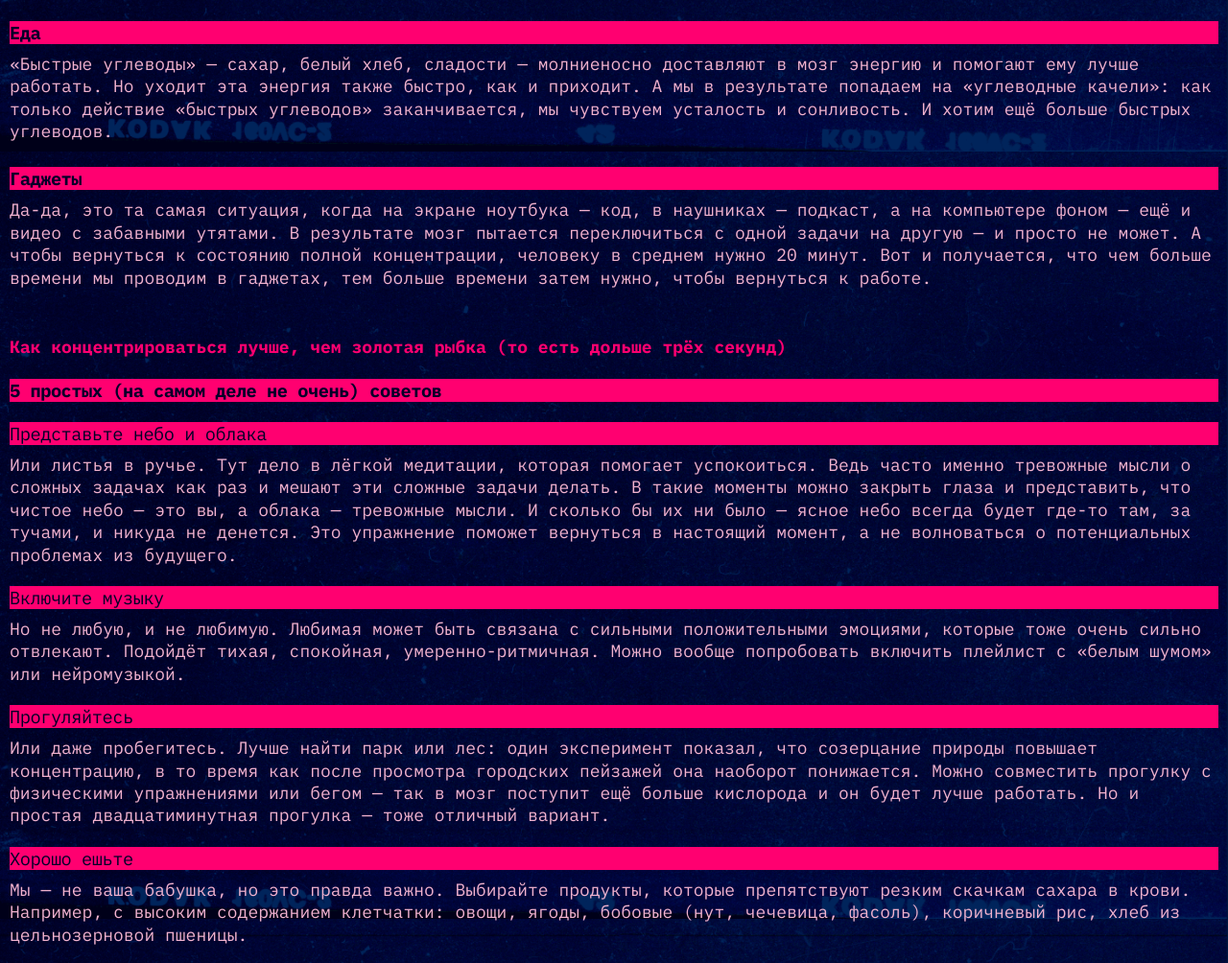
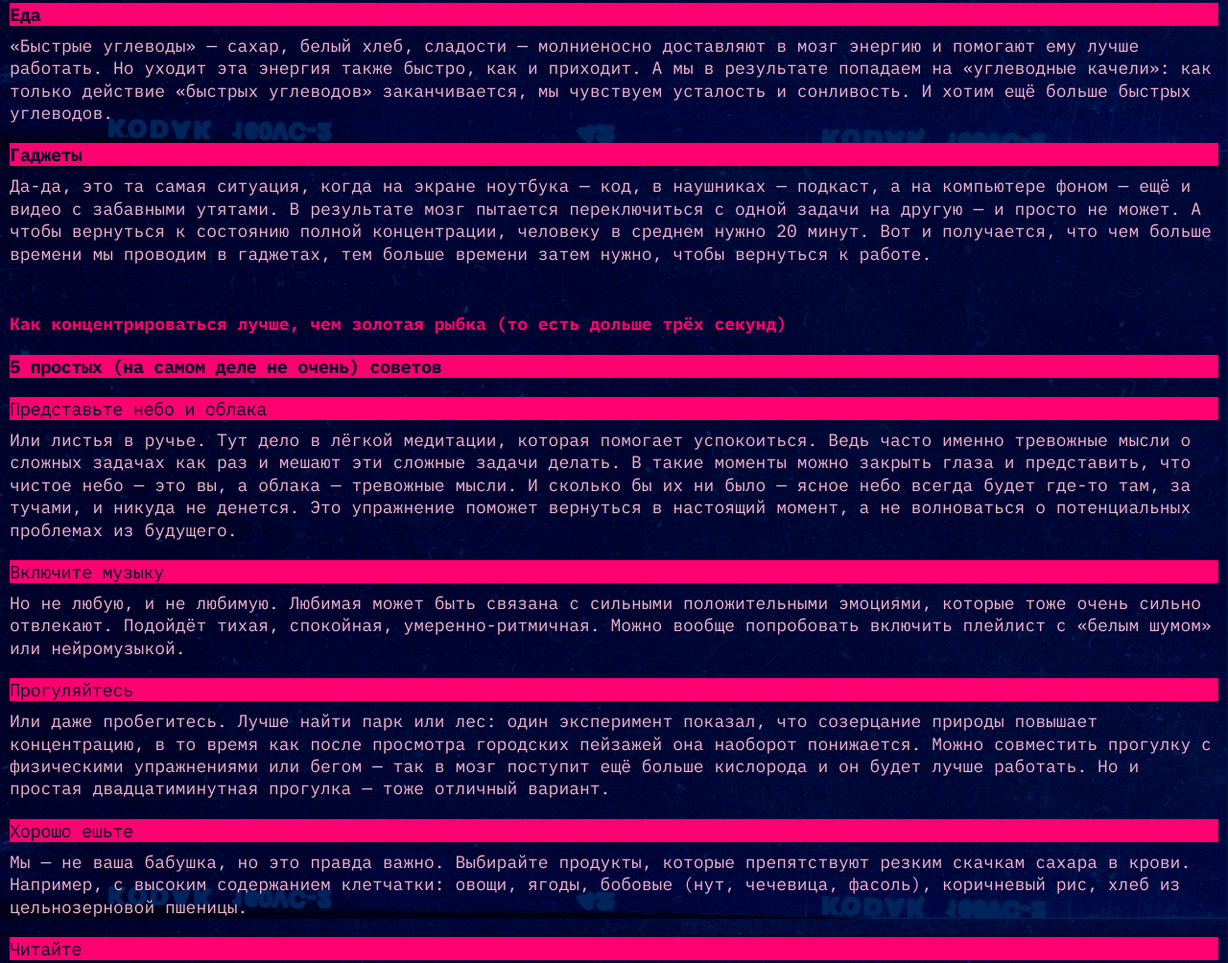
Before and after one commit to EvgeniSpicyn/slozhno-sosredotochitsya-fd, a plain HTML site: page index.html in a window 1280 px wide. Shown: the part 1442-2446 px from the top of the page at 96% size. Drawn offline with Linux system fonts and the light colour scheme.

Commit message:
Начало верстки галереи

```diff
--- a/index.html
+++ b/index.html
@@ -50,6 +50,7 @@
       <p class="header__text title-decor">Что делать, когда не можешь делать ничего <br>
 Или почему нам так сложно сконцентрироваться, особенно когда очень надо</p>
     </header>
+    <content class="content">
       <section class="section">
         <h2 class="section__title">Почему сосредоточиться так сложно</h2>
         <article-list class="article-list">
@@ -76,7 +77,7 @@
       </section>
       <section class="section section_alternate">
         <h2 class="section__title">Что снижает концентрацию внимания?</h2>
-      <article-list class="article article-alternate">
+        <article-list class="article-list article-list-alternate">
           <article class="article">
             <h3 class="article__title_bold title-decor">Концентрация</h3>
             <p class="article__text">Как концентрация может снижаться из-за… концентрации? Любая
@@ -106,8 +107,8 @@
       </section>
       <section class="section">
         <h2 class="section__title">Как концентрироваться лучше, чем золотая рыбка (то есть дольше трёх секунд)</h2>
-      <article-list class="article-list"></article-list>
-        <h3 class="sub-title title-decor">5 простых (на самом деле не очень) советов</h3>
+        <article-list class="article-list">
+          <h3 class="article__title_bold title-decor">5 простых (на самом деле не очень) советов</h3>
           <article class="article">
             <h3 class="article__title_not-bold title-decor">Представьте небо и облака</h3>
             <p class="article__text">Или листья в ручье. Тут дело в лёгкой медитации, которая помогает успокоиться.
@@ -147,5 +148,11 @@
           </article>
         </article-list>
       </section>
+      <section class="section">
+        <h3 class="article__title_bold title-decor">А можно в картинках?</h3>
+        <img class="section__image" src="./images/sunset.png">
+
+      </section>
+    </content>
   </body>
 </html>
--- a/styles/style.css
+++ b/styles/style.css
@@ -9,6 +9,8 @@
   background-position: center;
   background-color: #000028;
   font-family: 'IBM Plex mono', sans-serif;
+/*   display: grid;
+  gap: 10px; */
 }
 
 .header {
@@ -135,12 +137,19 @@
   background-color: #FF0070;
 }
 
+.content {
+  display: grid;
+  grid-template-columns: 1fr;
+  margin-block: 40px 0px;
+  gap: 50px;
+}
+
 .section {
   display: grid;
   grid-template-columns: 1fr;
-  margin-block: 40px 49px;
+  /* margin-block: 40px 0px; */
   margin-inline: 10px 10px;
-  gap: 4px;
+  gap: 21px;
 }
 
 .section__title {
@@ -149,10 +158,17 @@
   font-size: 18px;
 }
 
+.article-list {
+  display: grid;
+  grid-template-columns: 1fr;
+  /* margin-block-start: 2px; */
+  gap: 20px;
+}
+
 .article {
   display: grid;
   grid-template-columns: 1fr;
-  margin-block-start: 17px;
+  /* margin-block-start: 17px; */
   gap: 9px;
 }
 
@@ -182,7 +198,12 @@
   text-decoration: none;
 }
 
-.sub-title {
+.section__image {
+  height: 100%;
+  object-fit: cover;
+  width: 100%;
+}
+/* .sub-title {
   margin-block-start: 14px;
   letter-spacing: -0.5px;
-}
+} */
```
Lines whose indentation alone changed are shown as unchanged.
